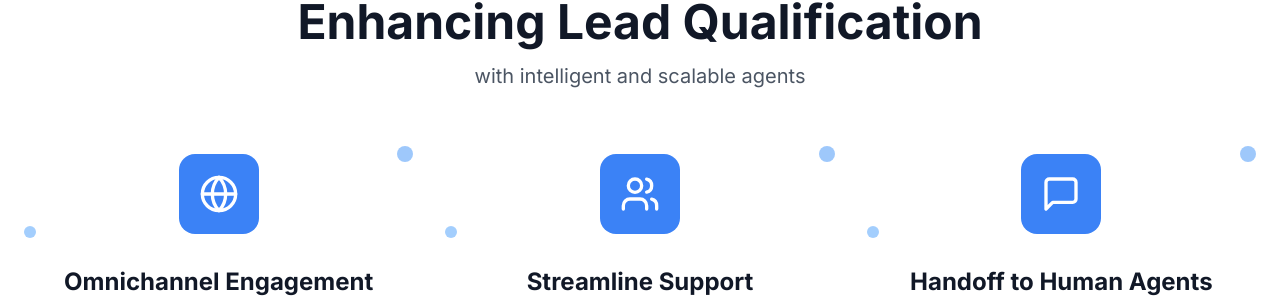
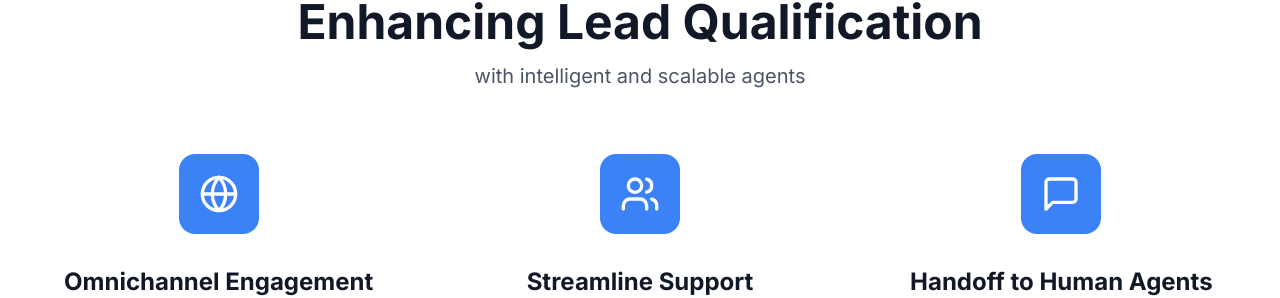
Before and after one commit to bscube/evergrow-ai-site-builder, a React (Vite) app: page /ai-agents/lead-qualification in a window 1280 px wide. Shown: the part 3183-3481 px from the top of the page. Built offline with nearby package versions, Linux system fonts and the light colour scheme.

Commit message:
Remove image dots

```diff
--- a/src/pages/ai-agents/LeadQualification.tsx
+++ b/src/pages/ai-agents/LeadQualification.tsx
@@ -450,8 +450,6 @@ const LeadQualification = () => {
                 <div className="w-20 h-20 bg-blue-500 rounded-2xl flex items-center justify-center mx-auto mb-2">
                   <Globe className="w-10 h-10 text-white" />
                 </div>
-                <div className="absolute -top-2 -right-2 w-4 h-4 bg-blue-400 rounded-full animate-pulse"></div>
-                <div className="absolute -bottom-1 -left-2 w-3 h-3 bg-blue-300 rounded-full animate-pulse delay-300"></div>
               </div>
               <h3 className="text-2xl font-bold text-grey-900 mb-4">
                 Omnichannel Engagement
@@ -466,8 +464,6 @@ const LeadQualification = () => {
                 <div className="w-20 h-20 bg-blue-500 rounded-2xl flex items-center justify-center mx-auto mb-2">
                   <Users className="w-10 h-10 text-white" />
                 </div>
-                <div className="absolute -top-2 -right-2 w-4 h-4 bg-blue-400 rounded-full animate-pulse"></div>
-                <div className="absolute -bottom-1 -left-2 w-3 h-3 bg-blue-300 rounded-full animate-pulse delay-300"></div>
               </div>
               <h3 className="text-2xl font-bold text-grey-900 mb-4">
                 Streamline Support
@@ -482,8 +478,6 @@ const LeadQualification = () => {
                 <div className="w-20 h-20 bg-blue-500 rounded-2xl flex items-center justify-center mx-auto mb-2">
                   <MessageSquare className="w-10 h-10 text-white" />
                 </div>
-                <div className="absolute -top-2 -right-2 w-4 h-4 bg-blue-400 rounded-full animate-pulse"></div>
-                <div className="absolute -bottom-1 -left-2 w-3 h-3 bg-blue-300 rounded-full animate-pulse delay-300"></div>
               </div>
               <h3 className="text-2xl font-bold text-grey-900 mb-4">
                 Handoff to Human Agents
```
